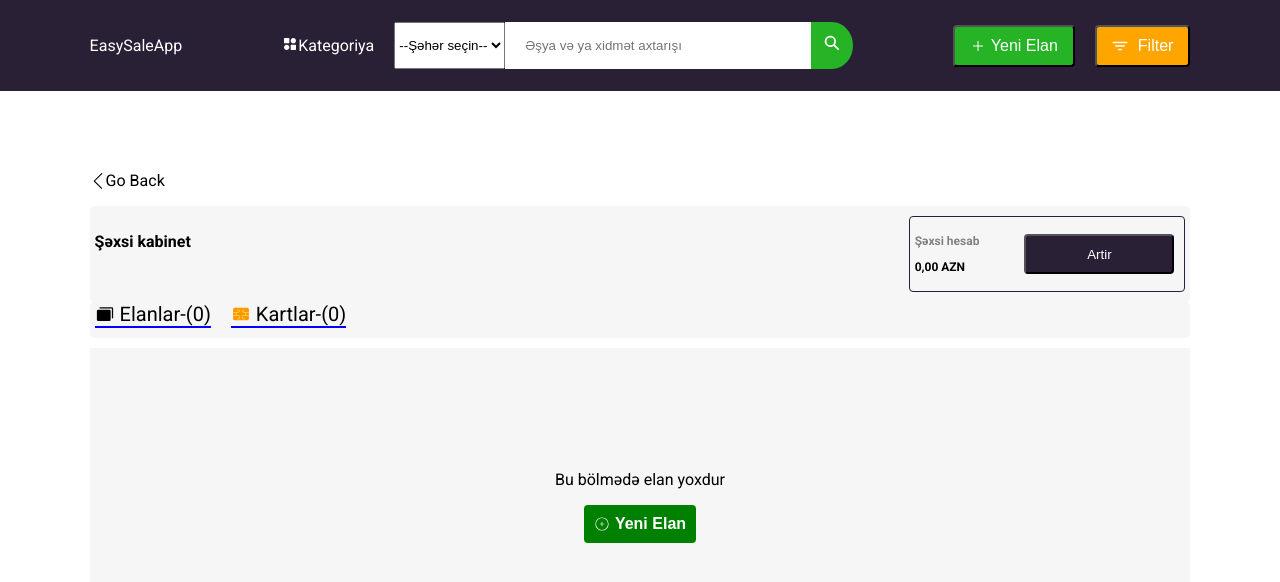
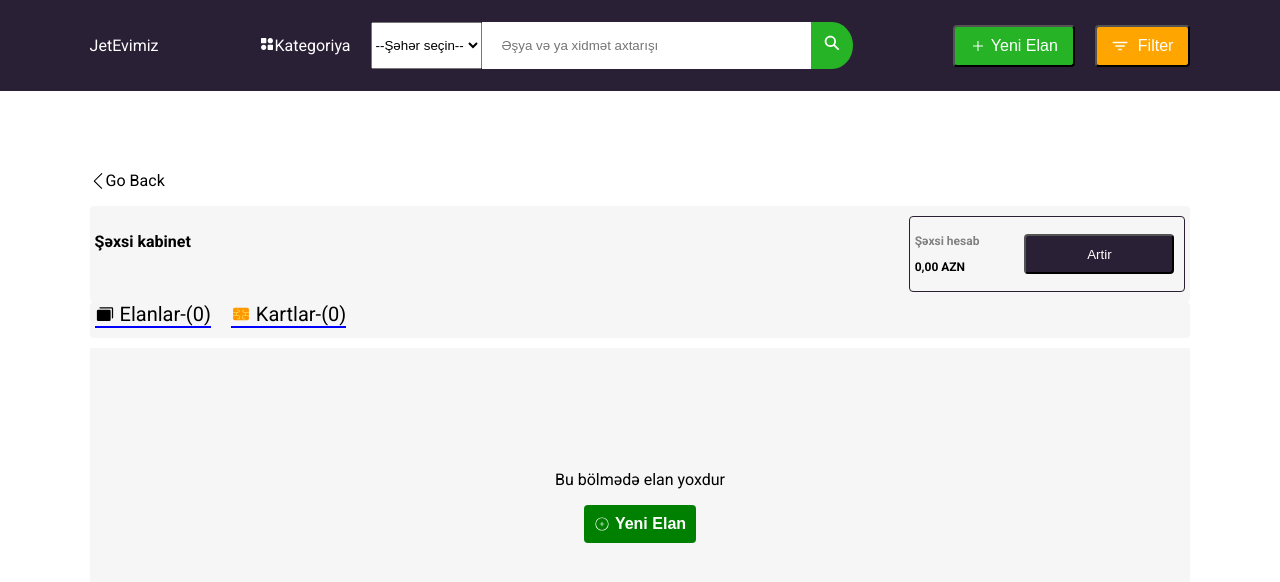
Before and after one commit to EminImanverdiev/JetEvim.az, a React (Vite) app: page /profil in a window 1280 px wide. Shown: the top 582 px of the page. Built offline with nearby package versions, Linux system fonts and the light colour scheme.

Commit message:
develop logo

```diff
--- a/index.html
+++ b/index.html
@@ -2,11 +2,11 @@
 <html lang="en">
   <head>
     <meta charset="UTF-8" />
-    <link rel="icon" type="image/svg+xml" href="/vite.svg" />
+    <link rel="icon" type="image/svg+xml" sizes="51x512" href="./src/img/logo.png" />
     <link href="https://fonts.googleapis.com/css2?family=Roboto:wght@400;700&display=swap" rel="stylesheet">
     <link rel="stylesheet" href="https://cdnjs.cloudflare.com/ajax/libs/font-awesome/6.0.0-beta3/css/all.min.css" />
     <meta name="viewport" content="width=device-width, initial-scale=1.0" />
-    <title>Vite + React</title>
+    <title>Jet Evimiz</title>
     <style>
     body {
       font-family: 'Roboto', sans-serif !important;
--- a/src/layout/Header/DesktopNavbar/Navbar.jsx
+++ b/src/layout/Header/DesktopNavbar/Navbar.jsx
@@ -45,7 +45,7 @@ const Navbar = () => {
                 <div className="container">
                     <div className={style.navbar_container}>
                         <p className={style.navbarBrand} onClick={() => navigate("/")}>
-                            EasySaleApp
+                            JetEvimiz
                         </p>
                         <div className={style.offcanvasBody}>
                             <div className={style.categoryBox} onClick={openModal}>
--- a/src/page/newProductAdd/newProductAdd.module.css
+++ b/src/page/newProductAdd/newProductAdd.module.css
@@ -29,6 +29,7 @@
   display: flex;
   gap: 20px;
   justify-content: space-between;
+  transition-duration: 1s;
 }
 
 .addBox_left_box_top_card_item {
--- a/src/page/newProductAdd/newProductAdd.module.scss
+++ b/src/page/newProductAdd/newProductAdd.module.scss
@@ -25,10 +25,11 @@
     gap: 20px;
 }
 
-.addBox_left_box_top_card{
+.addBox_left_box_top_card {
     display: flex;
     gap: 20px;
     justify-content: space-between;
+    transition-duration: 1s;
 }
 
 .addBox_left_box_top_card_item{
```
Also changed, not shown: src/img/logo.png (added), 1 other file (tests, documents, lock files or other folders).
